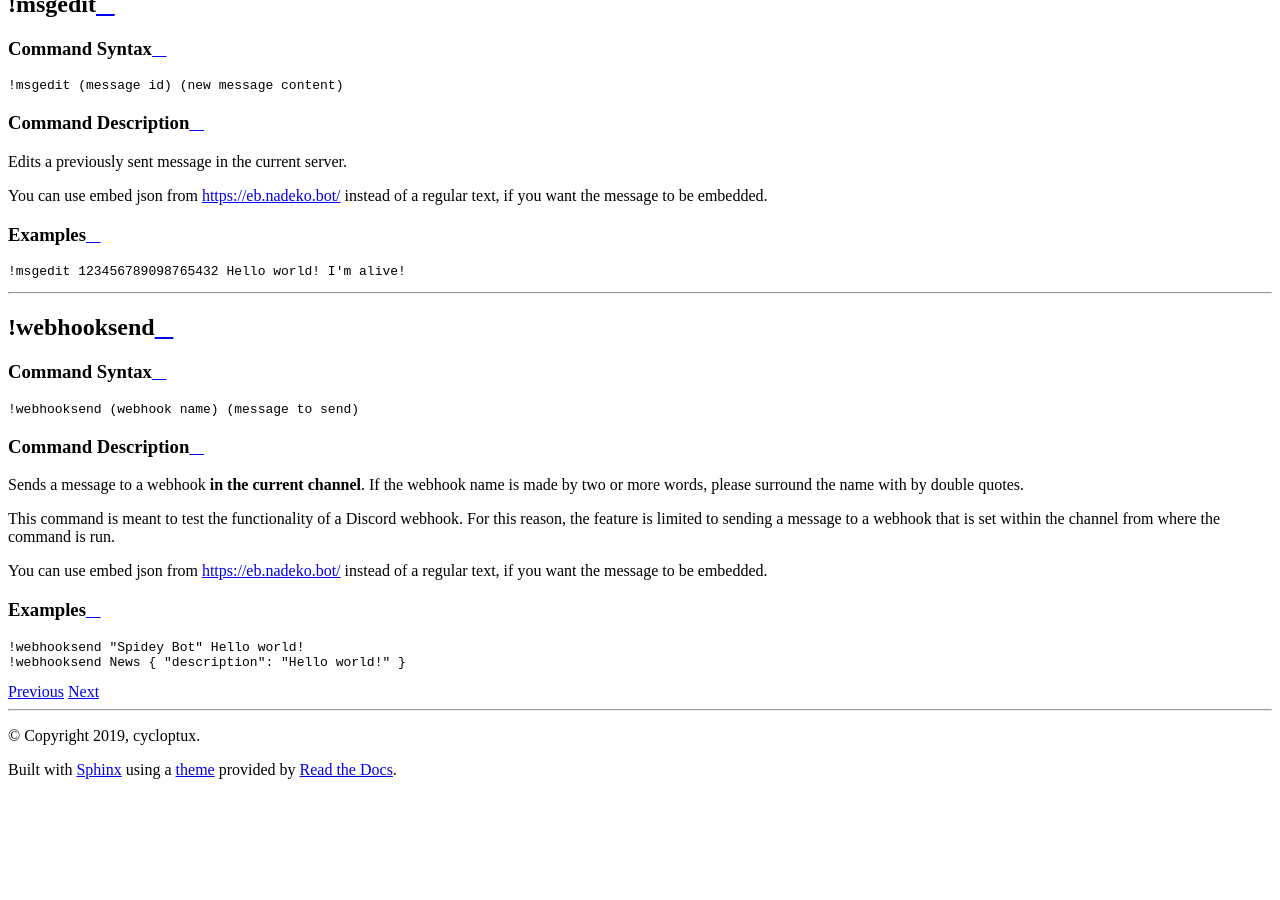
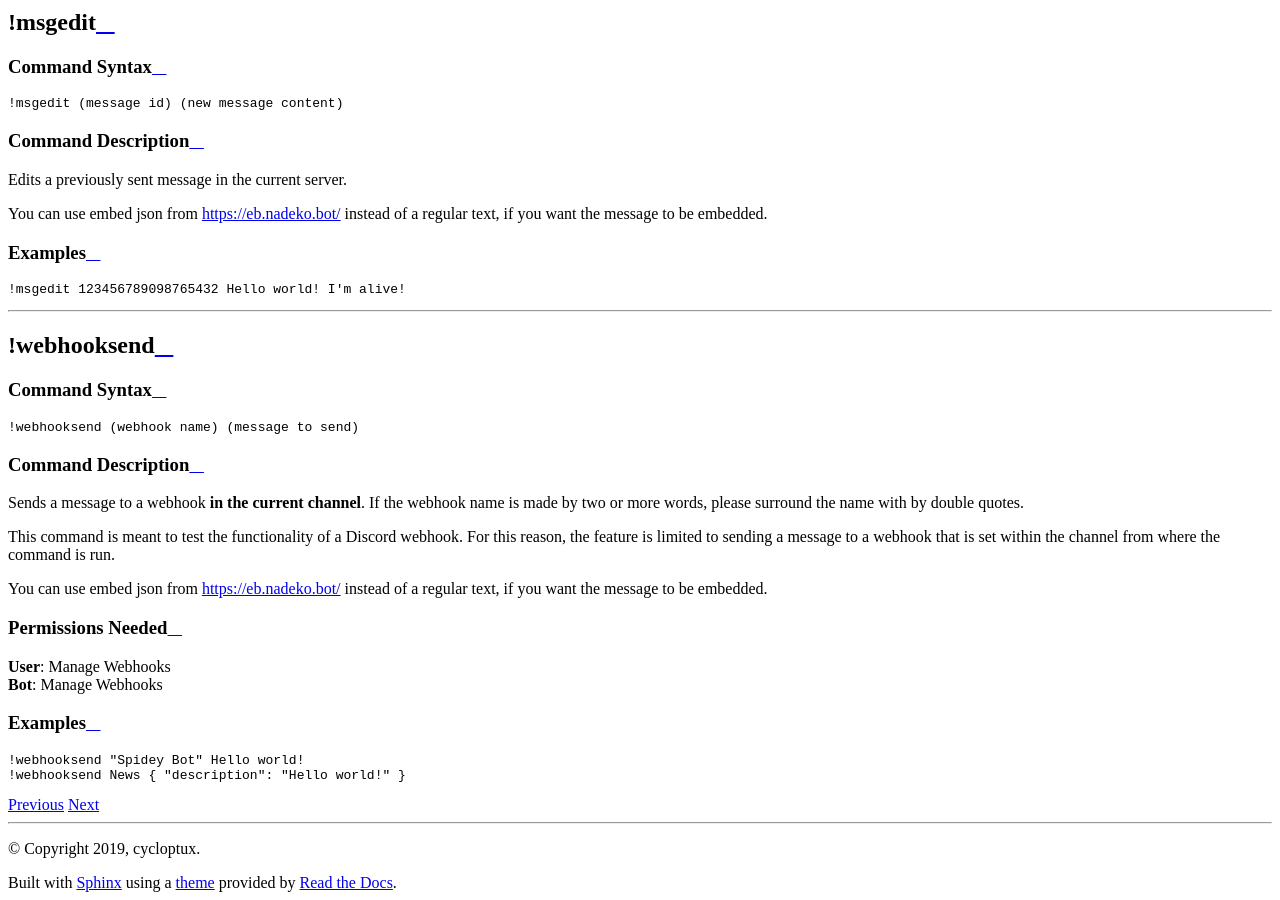
Before and after one commit to cycloptux/GiselleBot-Documentation, a Sphinx documentation site: the page built from docs/source/utility/send.rst, in a window 1280 px wide and 900 px high, scrolled down 1928 px. Built offline with Sphinx 7.4.7 and the Read the Docs theme 2.0.0, drawn with Linux system fonts in a browser that asks for light colours; before the commit the page ends 2715 px from its top, so only the background shows below that.

Commit message:
Added webhooksend.

```diff
--- a/docs/source/utility/send.rst
+++ b/docs/source/utility/send.rst
@@ -70,6 +70,11 @@ This command is meant to test the functionality of a Discord webhook. For this r
 
 You can use embed json from https://eb.nadeko.bot/ instead of a regular text, if you want the message to be embedded.
 
+Permissions Needed
+^^^^^^^^^^^^^^^^^^
+| **User**: Manage Webhooks
+| **Bot**: Manage Webhooks
+
 Examples
 ^^^^^^^^
 .. parsed-literal::
```
